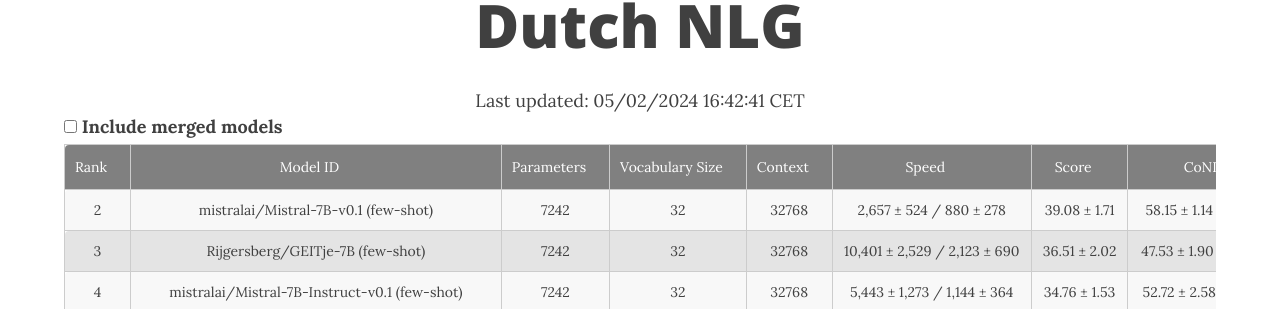
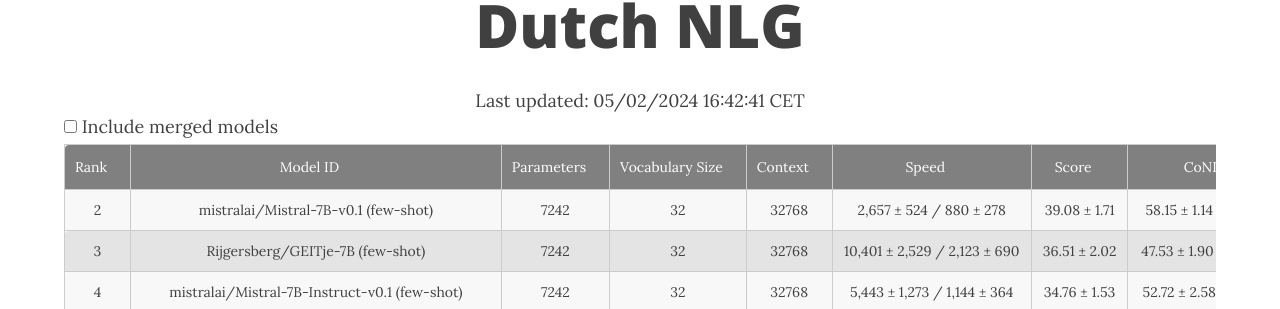
Before and after one commit to ScandEval/scandeval.github.io, a Jekyll site: the page built from dutch-nlg.md, in a window 1280 px wide. Shown: the part 138-447 px from the top of the page. Built offline with Jekyll 4.4.1, drawn with Linux system fonts in a browser that asks for light colours; nearby versions of some CDN libraries.

Commit message:
style: Make label not bold

```diff
--- a/css/extras.css
+++ b/css/extras.css
@@ -21,3 +21,6 @@
 div.table-wrapper thead th {position: sticky; top: 0; z-index: 1;}
 
 div.end-note {font-size: 14px; text-align: center; margin-top: 10px;}
+
+/* Bootstrap makes labels bold, this makes them normal */
+label {font-weight: normal;}
```
